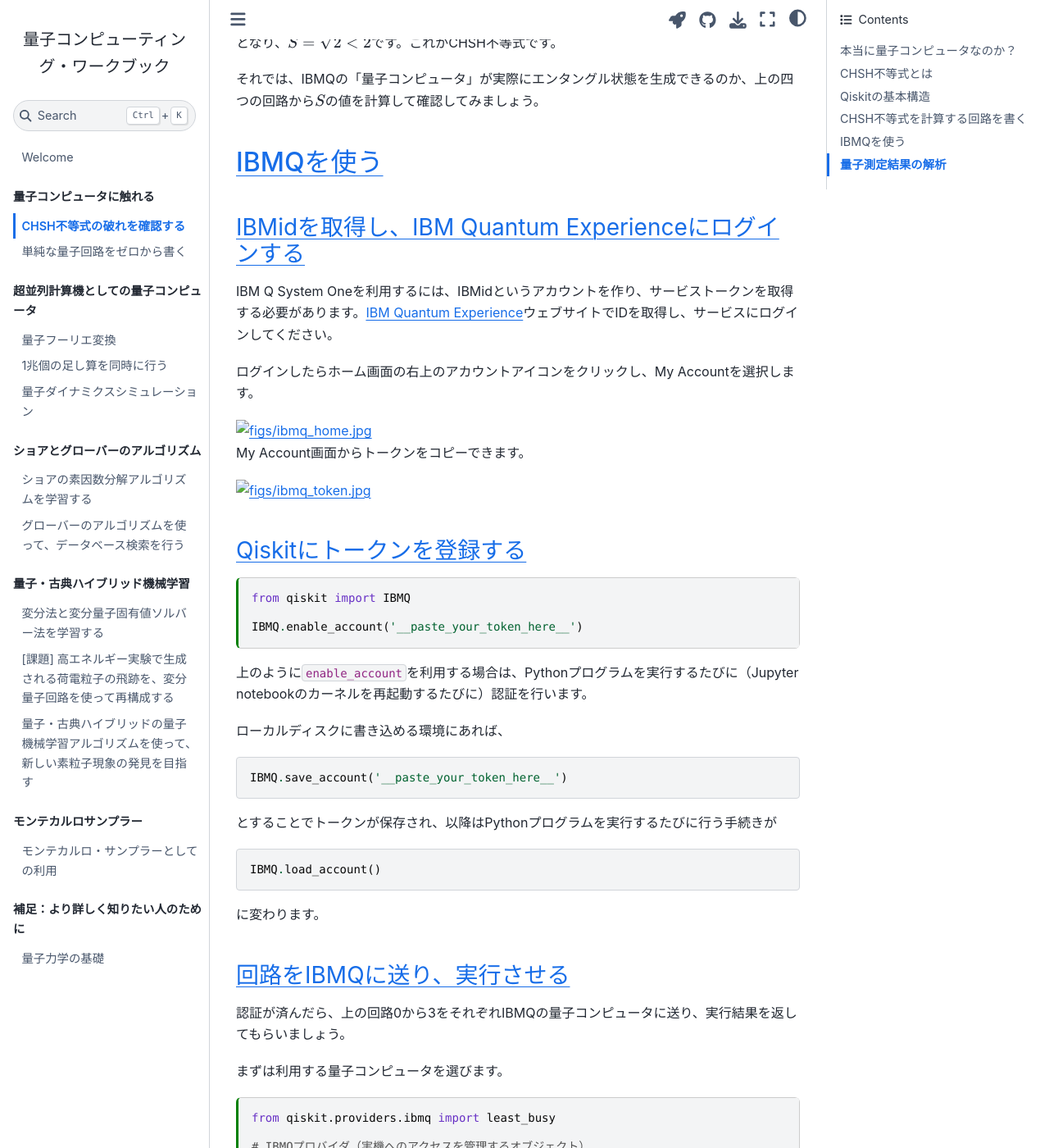
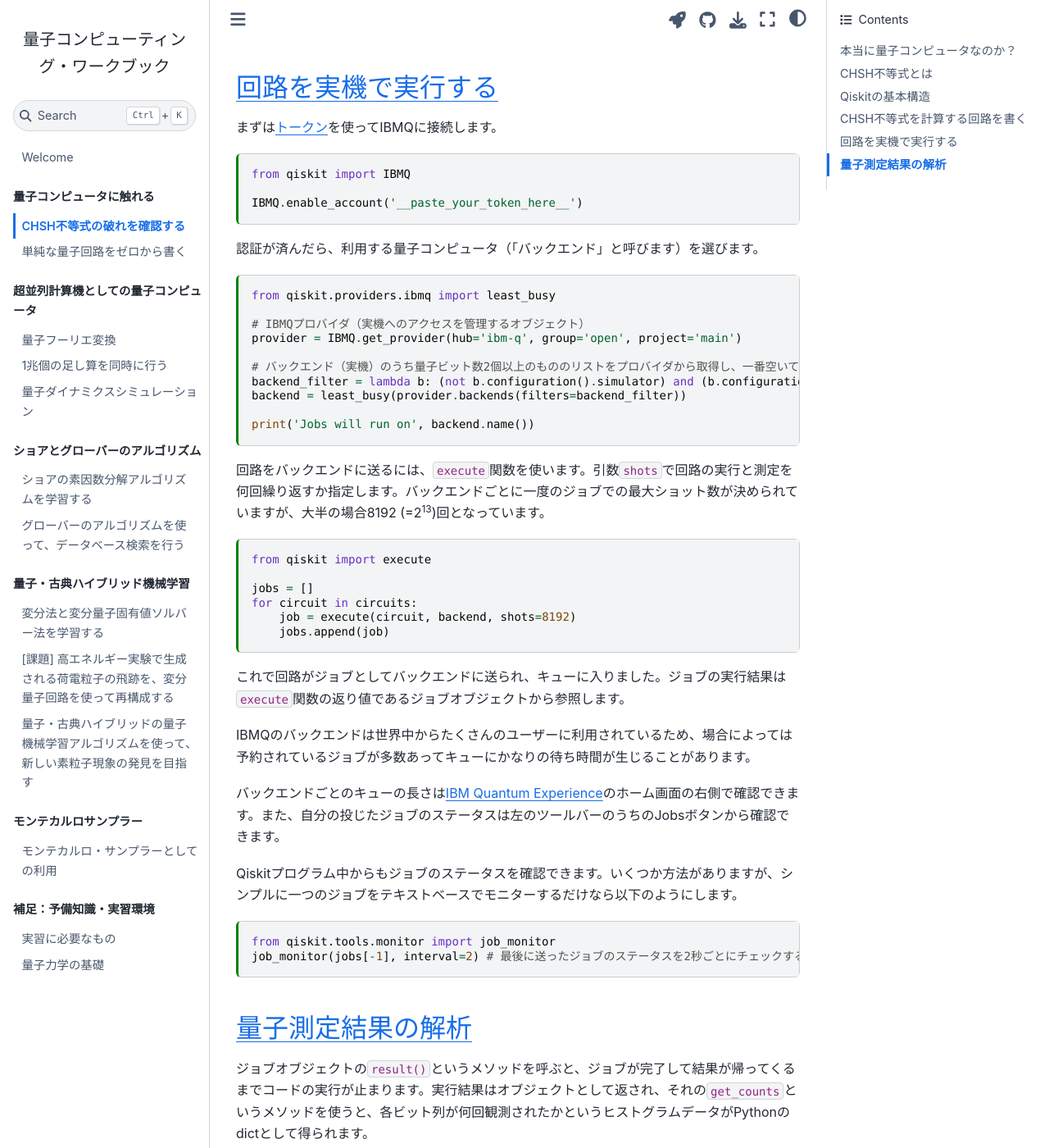
Before and after one commit to UTokyo-ICEPP/qc-workbook, a Jupyter Book: the page built from source/ja/chsh_inequality.ipynb, in a window 1280 px wide and 1400 px high, scrolled down 14787 px. Shown: the whole window at 82% size. Built offline with Jupyter Book 1.0.4 settings and Sphinx 7.4.7 and the Sphinx Book theme 1.1.4, drawn with Linux system fonts in a browser that asks for light colours; some of the changed text lies outside the part shown.

Commit message:
checking in local edits

```diff
--- a/source/ja/_toc.yml
+++ b/source/ja/_toc.yml
@@ -26,6 +26,7 @@
   chapters:
   - file: mc_sampler
 
-- part: 補足：より詳しく知りたい人のために
+- part: 補足：予備知識・実習環境
   chapters:
+  - file: prerequisites
   - file: quantum_basics
```
Also changed, not shown: source/ja/chsh_inequality.ipynb, source/ja/vqc_machine_learning.ipynb, source/ja/vqe_tracking.ipynb.
